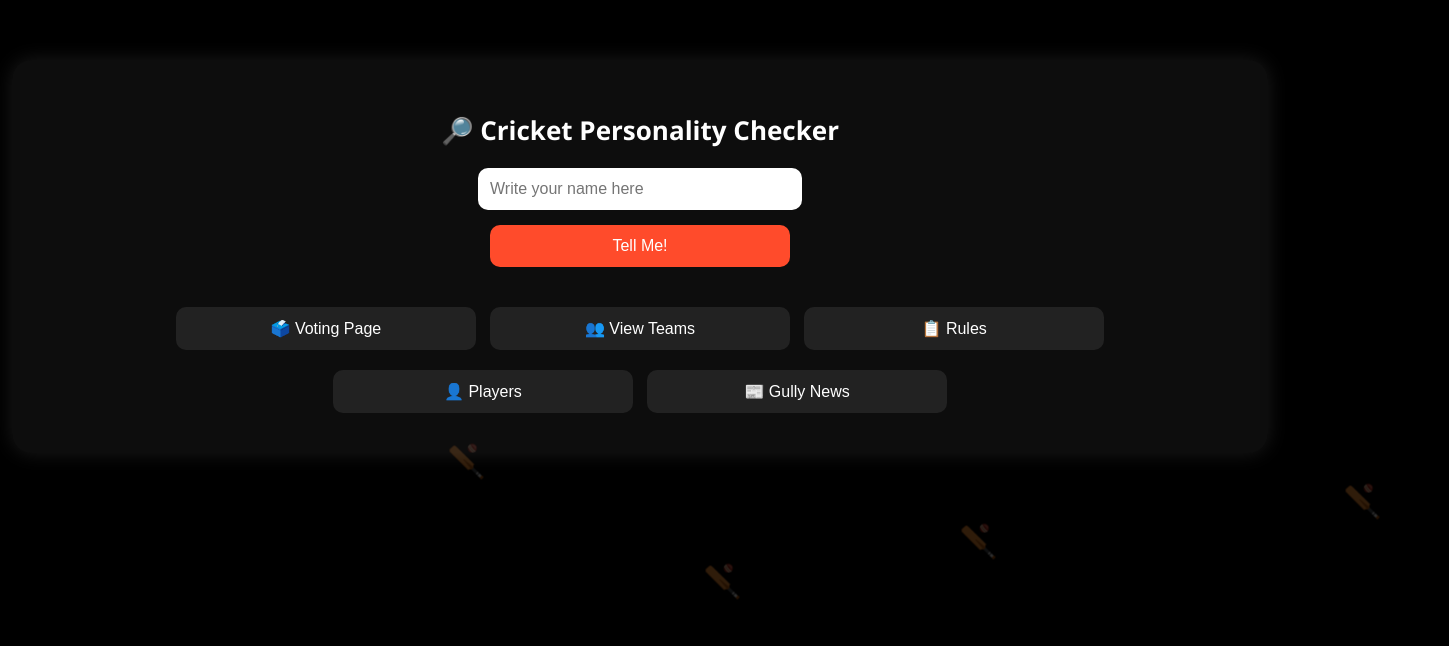
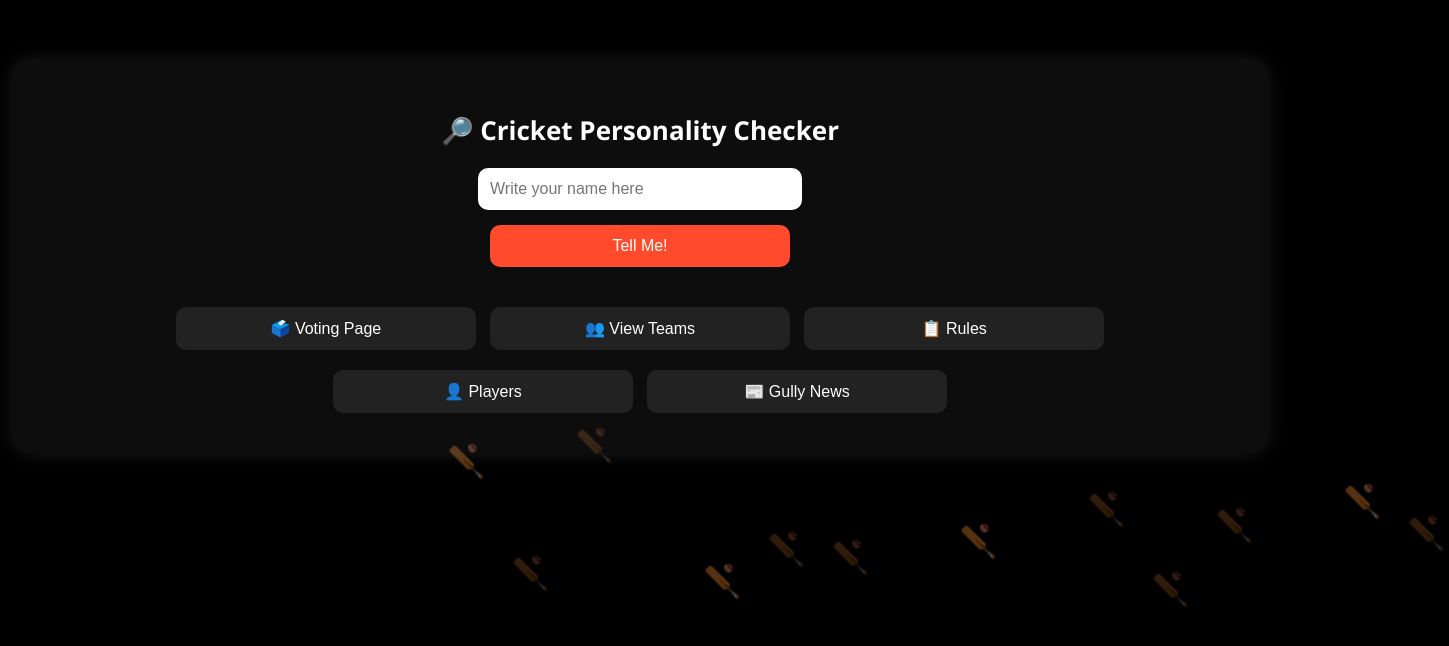
Before and after one commit to TheRealRafay/Personality-checker, a plain HTML site: page index.html in a window 1280 px wide. Shown: the whole page, 1449 px wide, since content can reach past the window. Drawn offline with Linux system fonts and the light colour scheme.

Commit message:
index.html

```diff
--- a/index.html
+++ b/index.html
@@ -106,6 +106,18 @@
   <div class="floating-emoji" style="top: 90%; left: 50%;">🏏</div>
   <div class="floating-emoji" style="top: 85%; left: 80%;">🏏</div>
   <div class="floating-emoji" style="top: 95%; left: 30%;">🏏</div>
+<div class="floating-emoji" style="top: 80%; left: 10%;">🏏</div>
+<div class="floating-emoji" style="top: 90%; left: 50%;">🏏</div>
+<div class="floating-emoji" style="top: 85%; left: 80%;">🏏</div>
+<div class="floating-emoji" style="top: 95%; left: 30%;">🏏</div>
+<div class="floating-emoji" style="top: 78%; left: 20%;">🏏</div>
+<div class="floating-emoji" style="top: 88%; left: 70%;">🏏</div>
+<div class="floating-emoji" style="top: 92%; left: 40%;">🏏</div>
+<div class="floating-emoji" style="top: 86%; left: 60%;">🏏</div>
+<div class="floating-emoji" style="top: 94%; left: 15%;">🏏</div>
+<div class="floating-emoji" style="top: 89%; left: 85%;">🏏</div>
+<div class="floating-emoji" style="top: 91%; left: 35%;">🏏</div>
+<div class="floating-emoji" style="top: 96%; left: 65%;">🏏</div>
 
   <div class="container">
     <h2>🔎 Cricket Personality Checker</h2>
```
